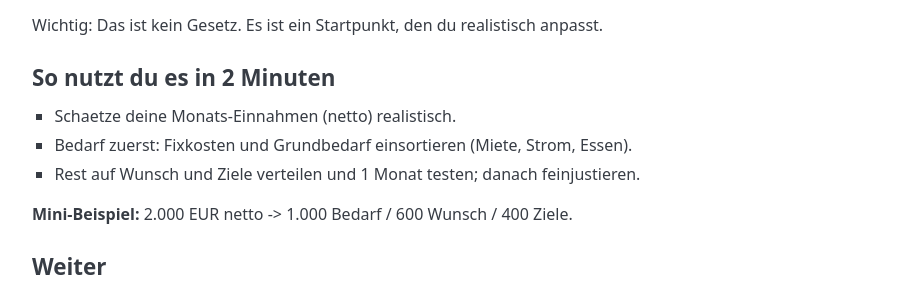
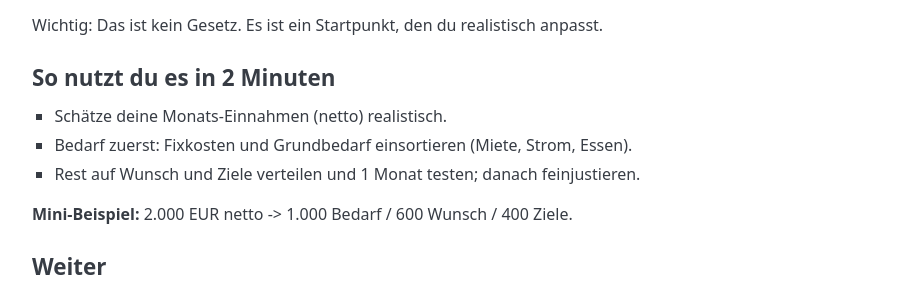
Before and after one commit to gluecklich-tools/einfach-geld-ordnen, a Jekyll site: the page built from pillar/50-30-20.md, in a window 1280 px wide. Shown: the part 307-604 px from the top of the page, without its empty margins (178-1101 px from the left). Built offline with Jekyll 4.4.1, drawn with Linux system fonts in a browser that asks for light colours.

Commit message:
Klaus-Run: automated gates + push 2026-02-23 10:48

```diff
--- a/pillar/50-30-20.md
+++ b/pillar/50-30-20.md
@@ -15,7 +15,7 @@ Die 50-30-20 Regel gibt dir einen einfachen Rahmen, um dein Budget grob zu ordne
 Wichtig: Das ist kein Gesetz. Es ist ein Startpunkt, den du realistisch anpasst.
 ## So nutzt du es in 2 Minuten
 
-- Schaetze deine Monats-Einnahmen (netto) realistisch.
+- Schätze deine Monats-Einnahmen (netto) realistisch.
 - Bedarf zuerst: Fixkosten und Grundbedarf einsortieren (Miete, Strom, Essen).
 - Rest auf Wunsch und Ziele verteilen und 1 Monat testen; danach feinjustieren.
 
```
